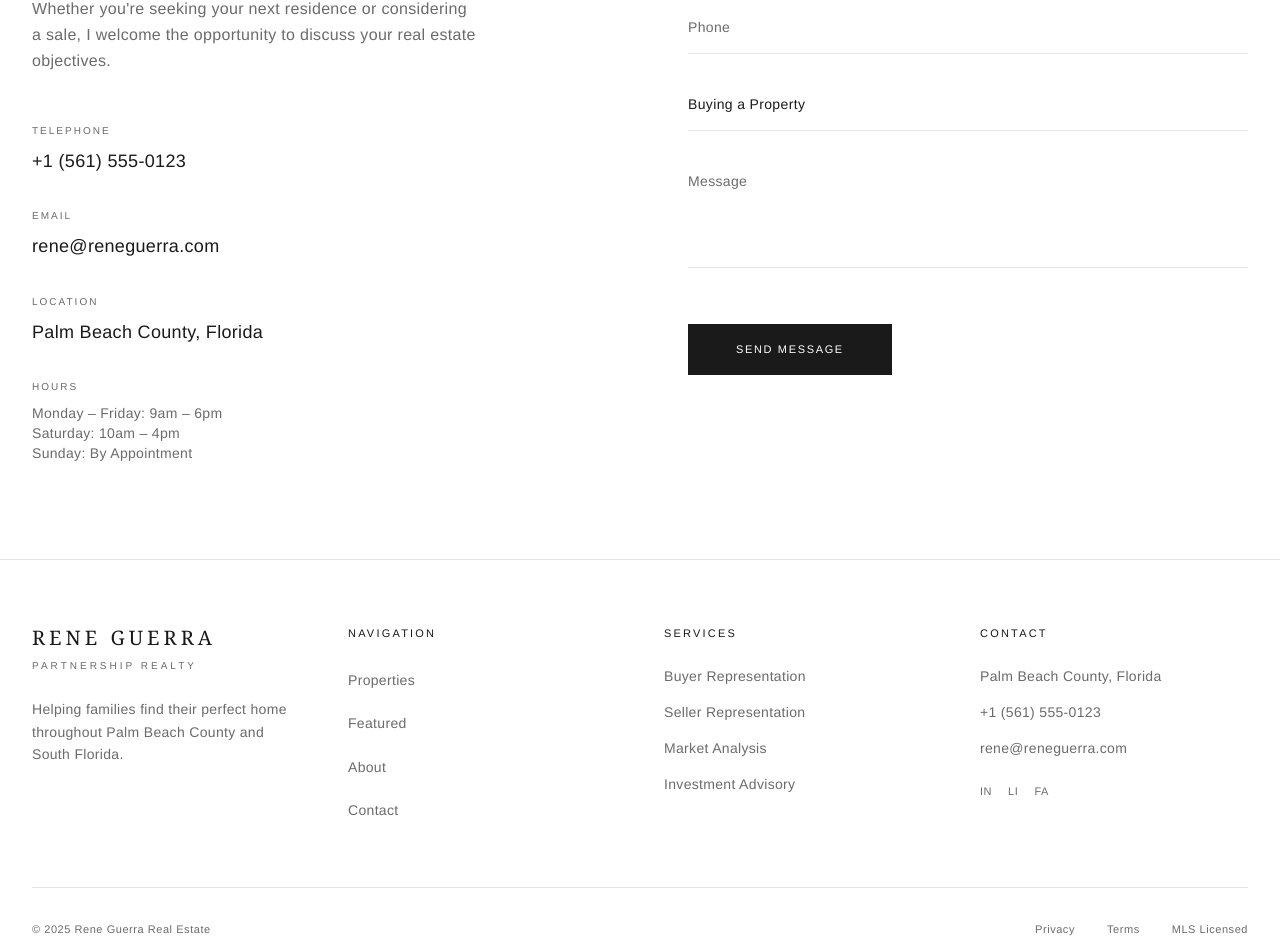
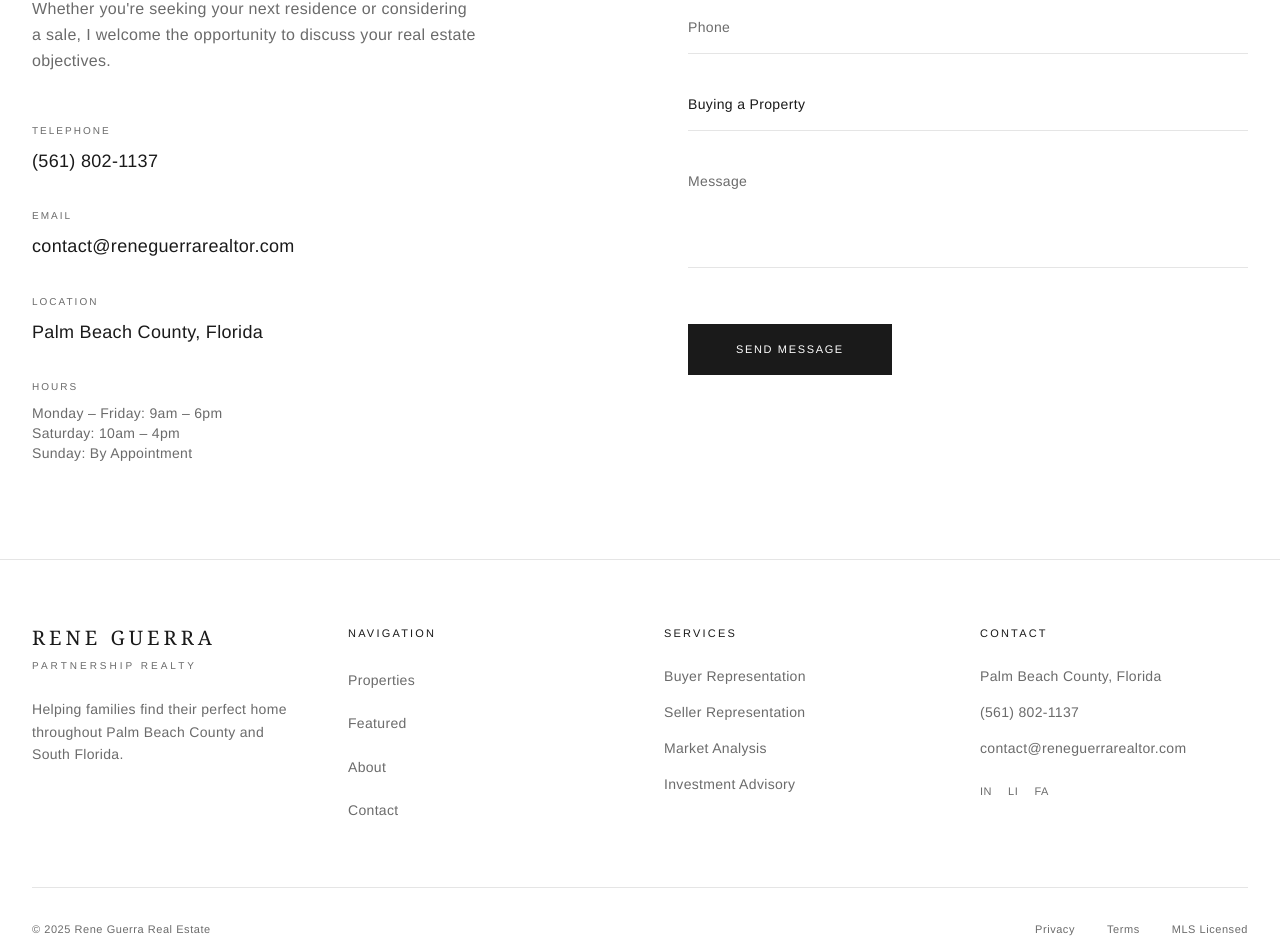
Before and after one commit to y0ni-m/rene-guerra-realty, a Next.js app: page / in a window 1280 px wide. Shown: the part 4707-5659 px from the top of the page. Built offline with nearby package versions, Linux system fonts and the light colour scheme.

Commit message:
Update contact info: email and phone number

```diff
--- a/src/components/Contact.tsx
+++ b/src/components/Contact.tsx
@@ -60,8 +60,8 @@ export default function Contact() {
                   <p className="text-[var(--muted)] text-[10px] tracking-[0.2em] uppercase mb-2">
                     Telephone
                   </p>
-                  <a href="tel:+15615550123" className="text-[var(--foreground)] text-lg hover:opacity-70 transition-opacity">
-                    +1 (561) 555-0123
+                  <a href="tel:+15618021137" className="text-[var(--foreground)] text-lg hover:opacity-70 transition-opacity">
+                    (561) 802-1137
                   </a>
                 </div>
 
@@ -69,8 +69,8 @@ export default function Contact() {
                   <p className="text-[var(--muted)] text-[10px] tracking-[0.2em] uppercase mb-2">
                     Email
                   </p>
-                  <a href="mailto:rene@reneguerra.com" className="text-[var(--foreground)] text-lg hover:opacity-70 transition-opacity">
-                    rene@reneguerra.com
+                  <a href="mailto:contact@reneguerrarealtor.com" className="text-[var(--foreground)] text-lg hover:opacity-70 transition-opacity">
+                    contact@reneguerrarealtor.com
                   </a>
                 </div>
 
--- a/src/components/Footer.tsx
+++ b/src/components/Footer.tsx
@@ -69,13 +69,13 @@ export default function Footer() {
             <ul className="space-y-4 text-[var(--muted)] text-sm">
               <li>Palm Beach County, Florida</li>
               <li>
-                <a href="tel:+15615550123" className="hover:text-[var(--foreground)] transition-colors">
-                  +1 (561) 555-0123
+                <a href="tel:+15618021137" className="hover:text-[var(--foreground)] transition-colors">
+                  (561) 802-1137
                 </a>
               </li>
               <li>
-                <a href="mailto:rene@reneguerra.com" className="hover:text-[var(--foreground)] transition-colors">
-                  rene@reneguerra.com
+                <a href="mailto:contact@reneguerrarealtor.com" className="hover:text-[var(--foreground)] transition-colors">
+                  contact@reneguerrarealtor.com
                 </a>
               </li>
             </ul>
--- a/src/components/PropertyDetail.tsx
+++ b/src/components/PropertyDetail.tsx
@@ -236,10 +236,10 @@ export default function PropertyDetail({ property }: Props) {
 
                   <div className="space-y-4">
                     <a
-                      href="tel:+15615550123"
+                      href="tel:+15618021137"
                       className="block w-full py-3 border border-[var(--foreground)] text-[var(--foreground)] text-center text-[11px] tracking-[0.15em] uppercase hover:bg-[var(--foreground)] hover:text-[var(--background)] transition-colors"
                     >
-                      +1 (561) 555-0123
+                      (561) 802-1137
                     </a>
                     <button
                       onClick={() => setShowContactForm(!showContactForm)}
```
